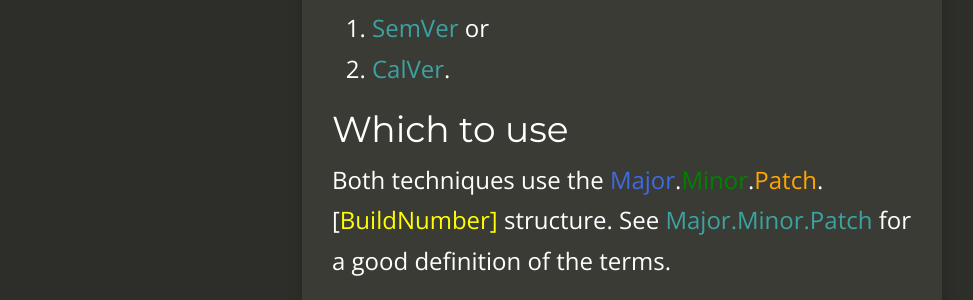
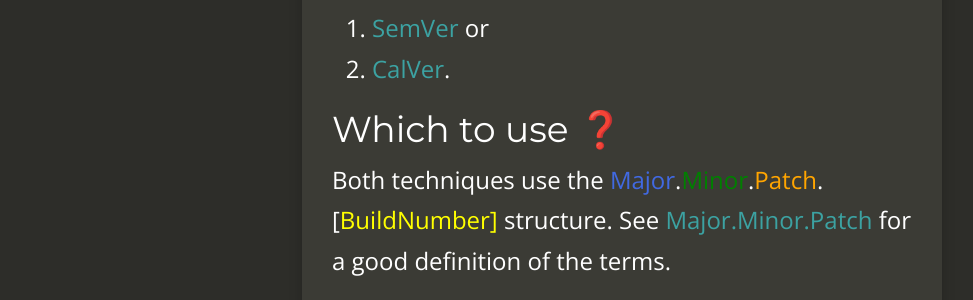
Before and after one commit to GitMje/gitmje.github.io, a Jekyll site: the page built from _posts/2021-12-16-git-version-numbering.md, in a window 1280 px wide and 900 px high, scrolled down 431 px. Shown: the part 153-453 px from the top of the window, without its empty margins (18-991 px from the left). Built offline with Jekyll 4.4.1, drawn with Linux system fonts in a browser that asks for light colours; nearby versions of some CDN libraries.

Commit message:
Add emoticon

```diff
--- a/_posts/2021-12-16-git-version-numbering.md
+++ b/_posts/2021-12-16-git-version-numbering.md
@@ -16,7 +16,7 @@ When releasing a new product, you will want to version the new software.  A lot
 1. [SemVer](https://semver.org/) or
 2. [CalVer](https://calver.org/).
 
-## Which to use
+## Which to use ❓
 Both techniques use the <span style="color:royalblue">Major</span>.<span style="color:green">Minor</span>.<span style="color:orange">Patch</span>.[<span style="color:yellow">BuildNumber]</span> structure. See [Major.Minor.Patch](https://medium.com/fiverr-engineering/major-minor-patch-a5298e2e1798) for a good definition of the terms.
 
 The decision criteria for which to use is very simple, if the repository that you are building has clients with strong dependencies.  This is often the case for repositories with web APIs and open source software.  The reason for this is that SemVer focuses on the amount of change to the codebase to communicate the downstream affect on clients.
```
